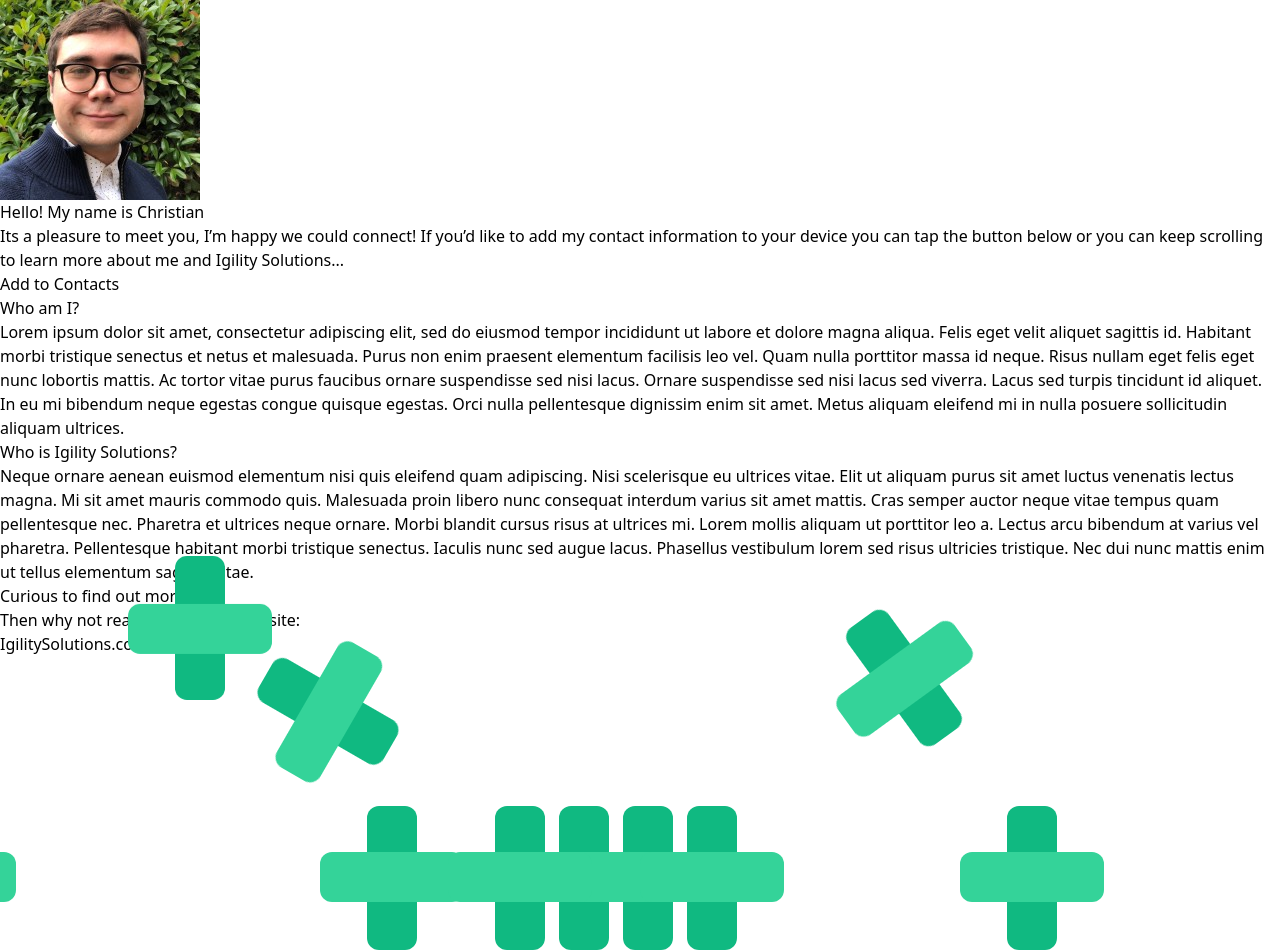
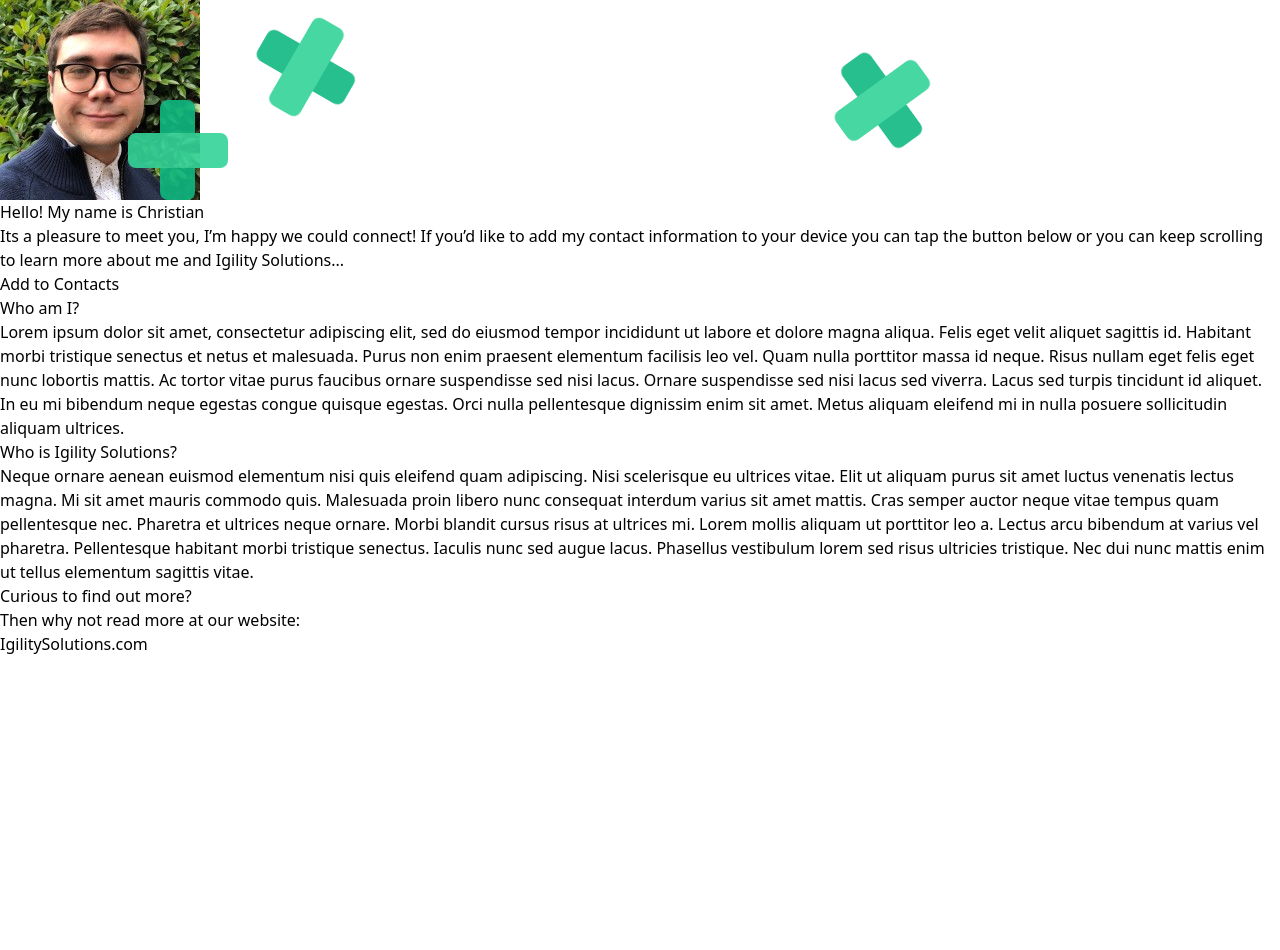
Before and after one commit to christianthomask/igility-svelte-ebusinesscard, a SvelteKit app in the folder svelte-card-kit/: page / in a window 1280 px wide. After the commit the page ends 800 px from the top, so only its background shows below. Built offline with nearby package versions, Linux system fonts and the light colour scheme.

Commit message:
changed spacing and added blur

```diff
--- a/svelte-card-kit/src/components/Card.svelte
+++ b/svelte-card-kit/src/components/Card.svelte
@@ -8,8 +8,8 @@
 
 </script>
 
-<div class="w-full h-fit px-3 flex gap-2 justify-center">
-    <div class="{bgColor} rounded-lg p-3 text-neutral-50 flex flex-col gap-1 {classes}">
+<div class="w-full h-fit px-4 flex justify-center">
+    <div class="{bgColor} backdrop-filter backdrop-blur-lg rounded-lg p-4 text-neutral-50 flex flex-col gap-2 {classes}">
         <h2 class="text-xl leading-7 font-extrabold">{title}</h2>
         <p class="text-base leading-6 font-medium">{text}</p>
         <div class="w-full flex justify-center">
--- a/svelte-card-kit/src/components/Section.svelte
+++ b/svelte-card-kit/src/components/Section.svelte
@@ -6,7 +6,7 @@
 
 </script>
 
-<div class="{bgColor} p-6 text-neutral-50 flex flex-col gap-1">
+<div class="{bgColor} backdrop-filter backdrop-blur-lg p-8 text-neutral-50 flex flex-col gap-1">
     <h2 class="text-xl leading-7 font-extrabold">{title}</h2>
     <p class="text-base leading-6 font-medium">{text}</p>
 </div>
--- a/svelte-card-kit/src/routes/+page.svelte
+++ b/svelte-card-kit/src/routes/+page.svelte
@@ -19,7 +19,7 @@ const cardCta2 = "IgilitySolutions.com"
 </script>
 
 
-<div class="w-full h-full fixed from-neutral-800 to-neutral-900 bg-gradient-to-br"></div>
+<div class="w-full h-full fixed from-neutral-700 to-neutral-900 bg-gradient-to-br"></div>
 
 <div class="fixed w-full h-screen">
     <ul class="pluses absolute top-0 left-0 w-full h-full overflow-hidden">
@@ -39,10 +39,10 @@ const cardCta2 = "IgilitySolutions.com"
 <div class="relative top-0 w-full h-full max-w-md m-auto flex flex-col items-center gap-y-5">
 
     <Pic />
-    <Card title={cardTitle1} text={cardText1} ctaText={cardCta1} ctaLink={"#"} bgColor={"bg-neutral-900"} />
-    <Section title={sectionTitle1} text={sectionText1} bgColor={"bg-neutral-500"} />
-    <Section title={sectionTitle2} text={sectionText2} bgColor={"bg-neutral-900"} />
-    <Card title={cardTitle2} text={cardText2} ctaText={cardCta2} ctaLink={"#"} bgColor={"bg-transparent"} classes={"text-center"} />
+    <Card title={cardTitle1} text={cardText1} ctaText={cardCta1} ctaLink={"#"} bgColor={"bg-neutral-900/50"} />
+    <Section title={sectionTitle1} text={sectionText1} bgColor={"bg-neutral-50/10"} />
+    <Section title={sectionTitle2} text={sectionText2} bgColor={"bg-neutral-900/50"} />
+    <Card title={cardTitle2} text={cardText2} ctaText={cardCta2} ctaLink={"#"} bgColor={"bg-neutral-50/10"} classes={"text-center"} />
 
 </div>
 
@@ -53,14 +53,15 @@ const cardCta2 = "IgilitySolutions.com"
         position: absolute;
         display: block;
         list-style: none;
-        width: 144px;
-        height: 144px;
+        width: 100px;
+        height: 100px;
         animation: animate 25s linear infinite;
-        bottom: -150px;
+        top: -150px;
+        opacity: 0.9
     }
 
     .pluses li .vrt {
-        border-radius: 12px;
+        border-radius: 8px;
         width: 35%;
         height: 100%;
         background-color: #10B981;
@@ -68,7 +69,7 @@ const cardCta2 = "IgilitySolutions.com"
     }
 
     .pluses li .hzt {
-        border-radius: 12px;
+        border-radius: 8px;
         width: 100%;
         height: 35%;
         background-color: #34D399;
@@ -141,7 +142,7 @@ const cardCta2 = "IgilitySolutions.com"
         }
 
         100%{
-            transform: translateY(-1000px) rotate(720deg);
+            transform: translateY(1000px) rotate(720deg);
             border-radius: 50%;
         }
 
```
